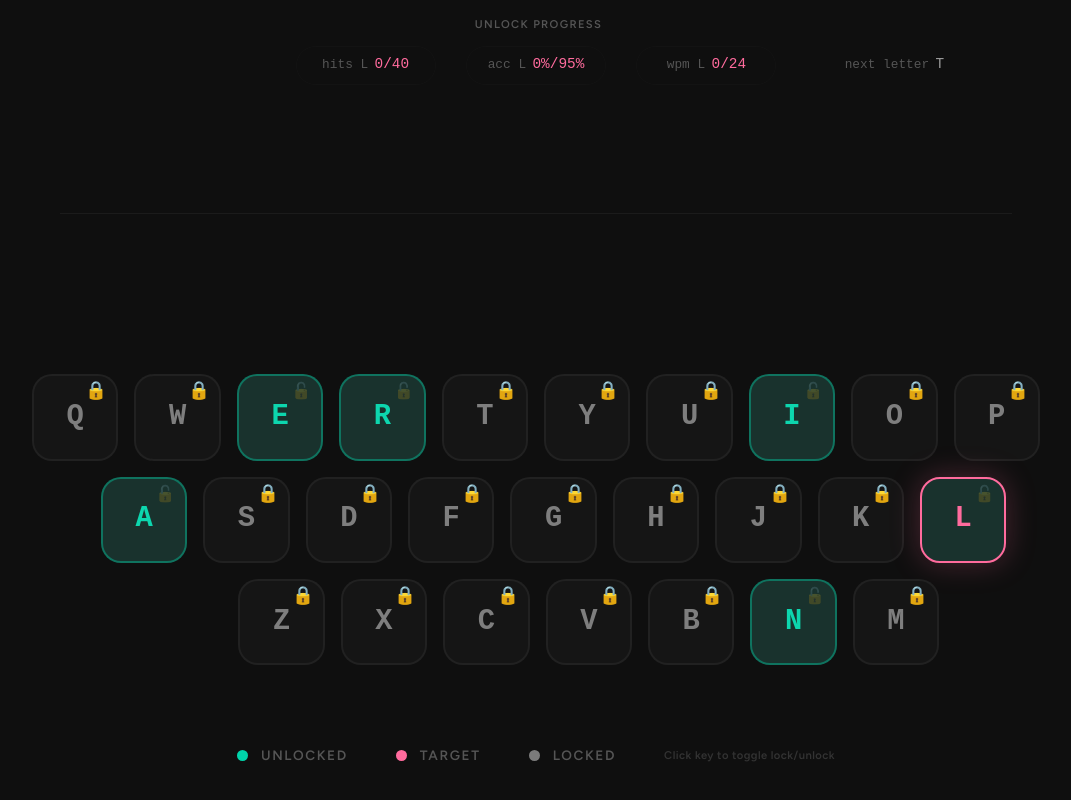
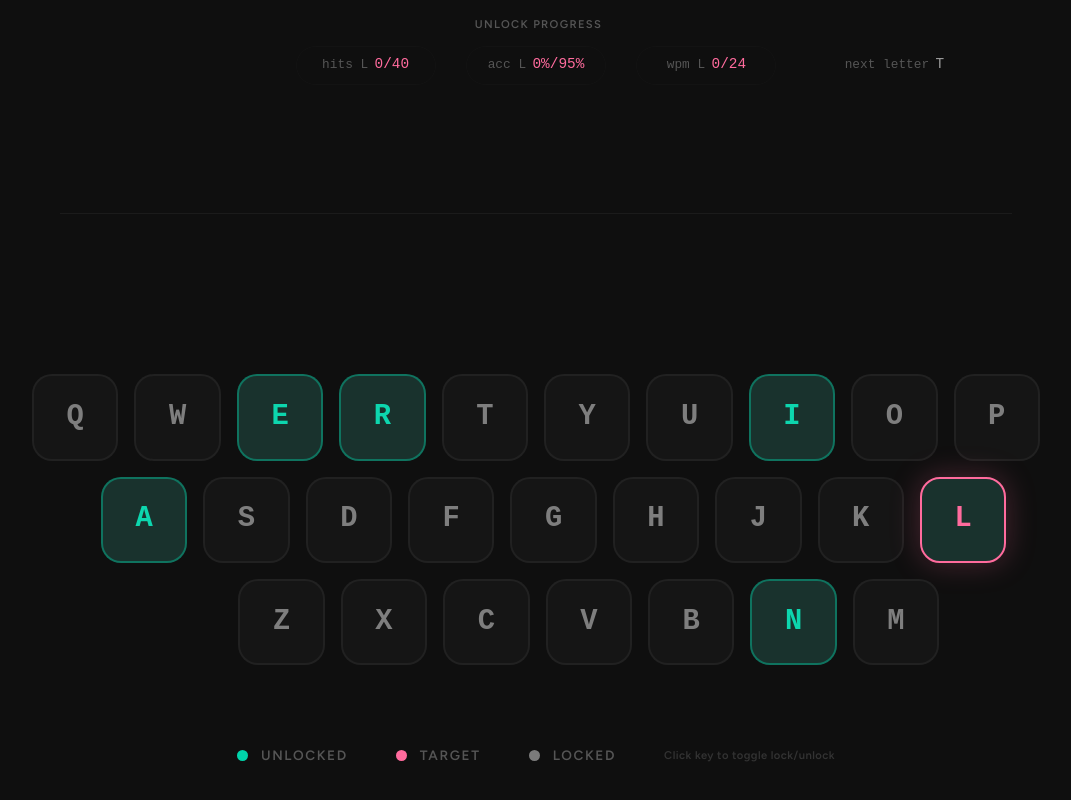
Before and after one commit to SomeoneWithOptions/typing, a React (Vite) app: page / in a window 1280 px wide. Shown: the part 746-1546 px from the top of the page, without its empty margins (104-1175 px from the left). Built offline with nearby package versions, Linux system fonts and the light colour scheme; a web font is replaced by a local one.

Commit message:
refactor(keyboard): remove lock toggle ui and related styles

```diff
--- a/src/App.css
+++ b/src/App.css
@@ -754,37 +754,6 @@ button.unlock-target-chip:focus-visible {
   transition: color 150ms ease;
 }
 
-/* Lock toggle icon */
-.kbd__lock-toggle {
-  position: absolute;
-  top: 8px;
-  right: 10px;
-  font-size: 1rem;
-  line-height: 1;
-  opacity: 0.15;
-  transition: opacity 150ms ease, transform 150ms ease;
-  z-index: 2;
-}
-
-/* Show lock icon clearly for locked keys */
-.kbd__lock-toggle--locked {
-  opacity: 1 !important;
-  transform: scale(1.1);
-}
-
-.kbd__lock-toggle--unlocked {
-  opacity: 0.2;
-}
-
-.kbd__key:hover .kbd__lock-toggle--unlocked {
-  opacity: 0.6;
-}
-
-.kbd__lock-toggle:hover {
-  opacity: 1 !important;
-  transform: scale(1.2);
-}
-
 /* ─── Key States ─── */
 
 /* Locked */
--- a/src/App.tsx
+++ b/src/App.tsx
@@ -257,6 +257,12 @@ export default function App() {
     const interval = window.setInterval(() => tickClock(), 1000)
     return () => window.clearInterval(interval)
   }, [tickClock])
+
+  useEffect(() => {
+    if (isLoaded && !editingMetric) {
+      practiceRef.current?.focus()
+    }
+  }, [lesson.id, isLoaded, editingMetric])
 
   useEffect(() => {
     if (!editingMetric) {
--- a/src/components/KeyboardMap.tsx
+++ b/src/components/KeyboardMap.tsx
@@ -11,11 +11,6 @@ export function KeyboardMap() {
   const rowOffsets = [0, 1, 3]
 
   function handleKeyClick(letter: Letter) {
-    toggleLetterLock(letter)
-  }
-
-  function handleToggleLock(event: React.MouseEvent, letter: Letter) {
-    event.stopPropagation()
     toggleLetterLock(letter)
   }
 
@@ -58,15 +53,6 @@ export function KeyboardMap() {
                   }}
                 >
                   <span className="kbd__letter">{letter.toUpperCase()}</span>
-
-                  {/* Lock icon - always visible on locked keys, subtle on unlocked ones */}
-                  <span
-                    className={`kbd__lock-toggle ${unlocked ? 'kbd__lock-toggle--unlocked' : 'kbd__lock-toggle--locked'}`}
-                    onClick={(e) => handleToggleLock(e, letter)}
-                    title={unlocked ? 'Lock this letter' : 'Unlock this letter'}
-                  >
-                    {unlocked ? '🔓' : '🔒'}
-                  </span>
                 </div>
               )
             })}
```
